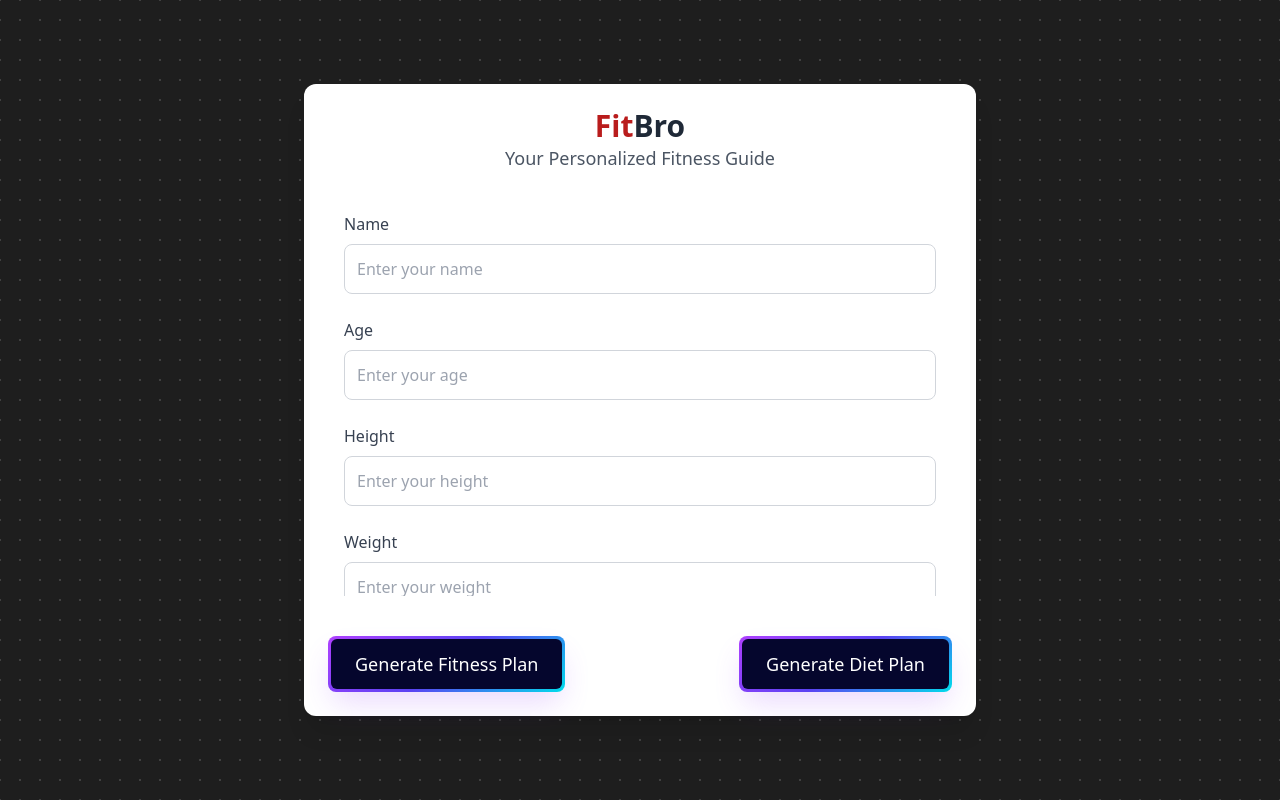
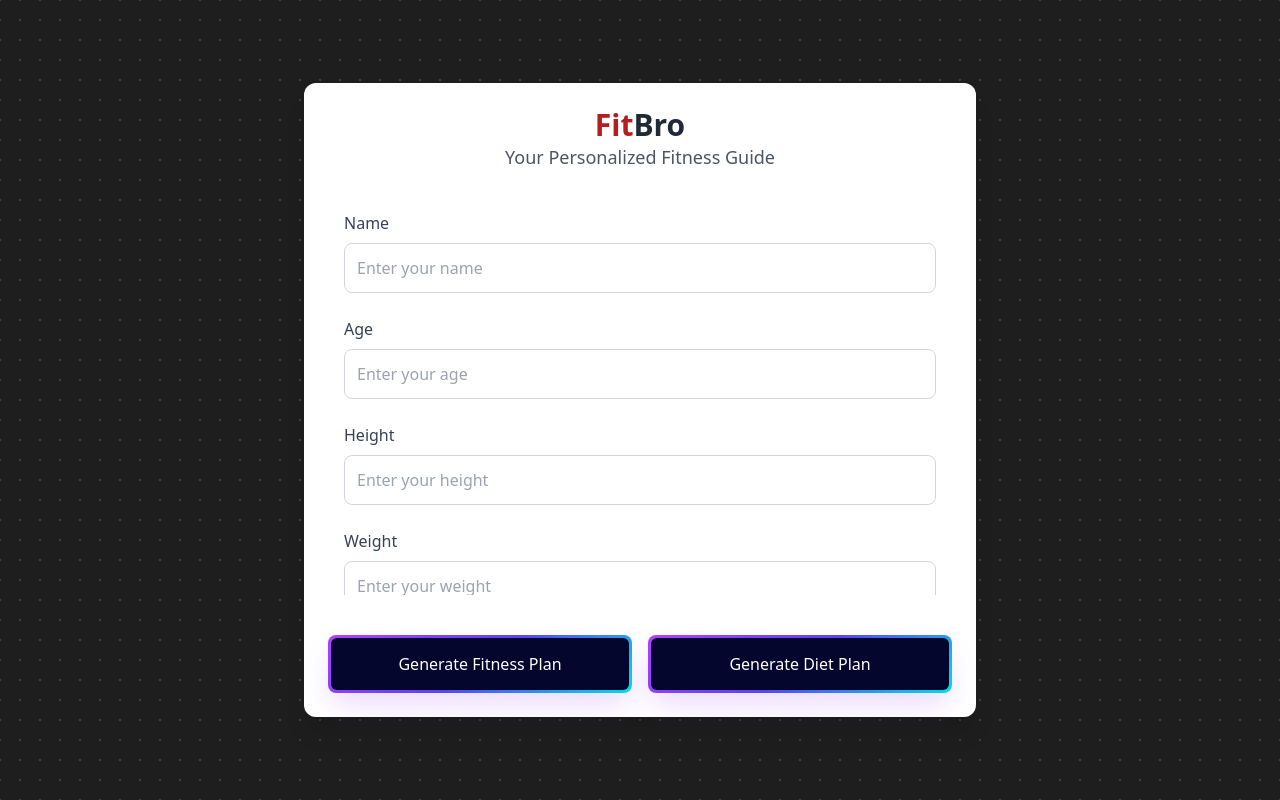
Before and after one commit to prajwaljain19/AI-Fitness-Chatbot, a React (Create React App) app in the folder AI-Fitness-Chatbot-master/Frontend/aichatbot/: page / in a window 1280 px wide. Built offline with nearby package versions, Linux system fonts and the light colour scheme.

Commit message:
23/03/25

```diff
--- a/AI-Fitness-Chatbot-master/Frontend/aichatbot/src/Components/Button.js
+++ b/AI-Fitness-Chatbot-master/Frontend/aichatbot/src/Components/Button.js
@@ -12,28 +12,27 @@ const Button = ({ onClick, name}) => {
 }
 
 const StyledWrapper = styled.div`
+  width: 100%;
+  display: flex;
+  justify-content: center;
+
   button {
     align-items: center;
     background-image: linear-gradient(144deg, #af40ff, #5b42f3 50%, #00ddeb);
     border: 0;
     border-radius: 8px;
     box-shadow: rgba(151, 65, 252, 0.2) 0 15px 30px -5px;
-    box-sizing: border-box;
     color: #ffffff;
     display: flex;
-    font-size: 18px;
+    font-size: 16px;
     justify-content: center;
-    line-height: 1em;
     max-width: 100%;
-    min-width: 140px;
+    min-width: 120px;
     padding: 3px;
     text-decoration: none;
-    user-select: none;
-    -webkit-user-select: none;
-    touch-action: manipulation;
-    white-space: nowrap;
     cursor: pointer;
     transition: all 0.3s;
+    flex-grow: 1;
   }
 
   button:active,
@@ -43,11 +42,12 @@ const StyledWrapper = styled.div`
 
   button span {
     background-color: rgb(5, 6, 45);
-    padding: 16px 24px;
+    padding: 14px 20px;
     border-radius: 6px;
     width: 100%;
     height: 100%;
     transition: 300ms;
+    text-align: center;
   }
 
   button:hover span {
@@ -55,7 +55,15 @@ const StyledWrapper = styled.div`
   }
 
   button:active {
-    transform: scale(0.9);
-  }`;
+    transform: scale(0.95);
+  }
+
+  @media (max-width: 600px) {
+    button {
+      font-size: 14px;
+      min-width: 100%;
+    }
+  }
+`;
 
 export default Button;
--- a/AI-Fitness-Chatbot-master/Frontend/aichatbot/src/Components/Chatbot.js
+++ b/AI-Fitness-Chatbot-master/Frontend/aichatbot/src/Components/Chatbot.js
@@ -55,7 +55,7 @@ const Chatbot = () => {
   };
 
   return (
-    <div className="relative min-h-screen flex justify-center items-center">
+<div className="relative min-h-screen flex justify-center items-center px-4 sm:px-6 lg:px-8">
   <Pattern />
   <div className="relative z-10 w-full max-w-2xl p-6 bg-white rounded-xl shadow-xl">
     <div className="text-center mb-6">
@@ -80,7 +80,7 @@ const Chatbot = () => {
                 placeholder={`Enter your ${field}`}
                 onChange={handleChange}
                 value={Userinput[field] || ""}
-                    className="p-3 rounded-lg border border-gray-300"
+                className="p-3 rounded-lg border border-gray-300 w-full"
                 required
               />
             </div>
@@ -99,7 +99,7 @@ const Chatbot = () => {
                 name={name}
                 onChange={handleChange}
                 value={Userinput[name] || ""}
-                    className="p-3 rounded-lg border border-gray-300"
+                className="p-3 rounded-lg border border-gray-300 w-full"
               >
                 <option value="">Select {name}</option>
                 {options.map(option => <option key={option} value={option}>{option}</option>)}
@@ -109,12 +109,10 @@ const Chatbot = () => {
         </form>
       )}
     </div>
-        <div className="sticky bottom-0 left-0 right-0 pt-10 flex justify-between">
+    <div className="sticky bottom-0 left-0 right-0 pt-10 flex flex-col sm:flex-row gap-4 justify-between">
       <Button onClick={() => fetchPlan("fitness")} name={"Generate Fitness Plan"} />
       <Button onClick={() => fetchPlan("diet")} name={"Generate Diet Plan"} />
     </div>
-
-        {/* Custom Toast Notification */}
     {toast.message && (
       <CustomToast message={toast.message} type={toast.type} onClose={() => setToast({ message: "", type: "" })} />
     )}
```
Lines whose indentation alone changed are shown as unchanged.
